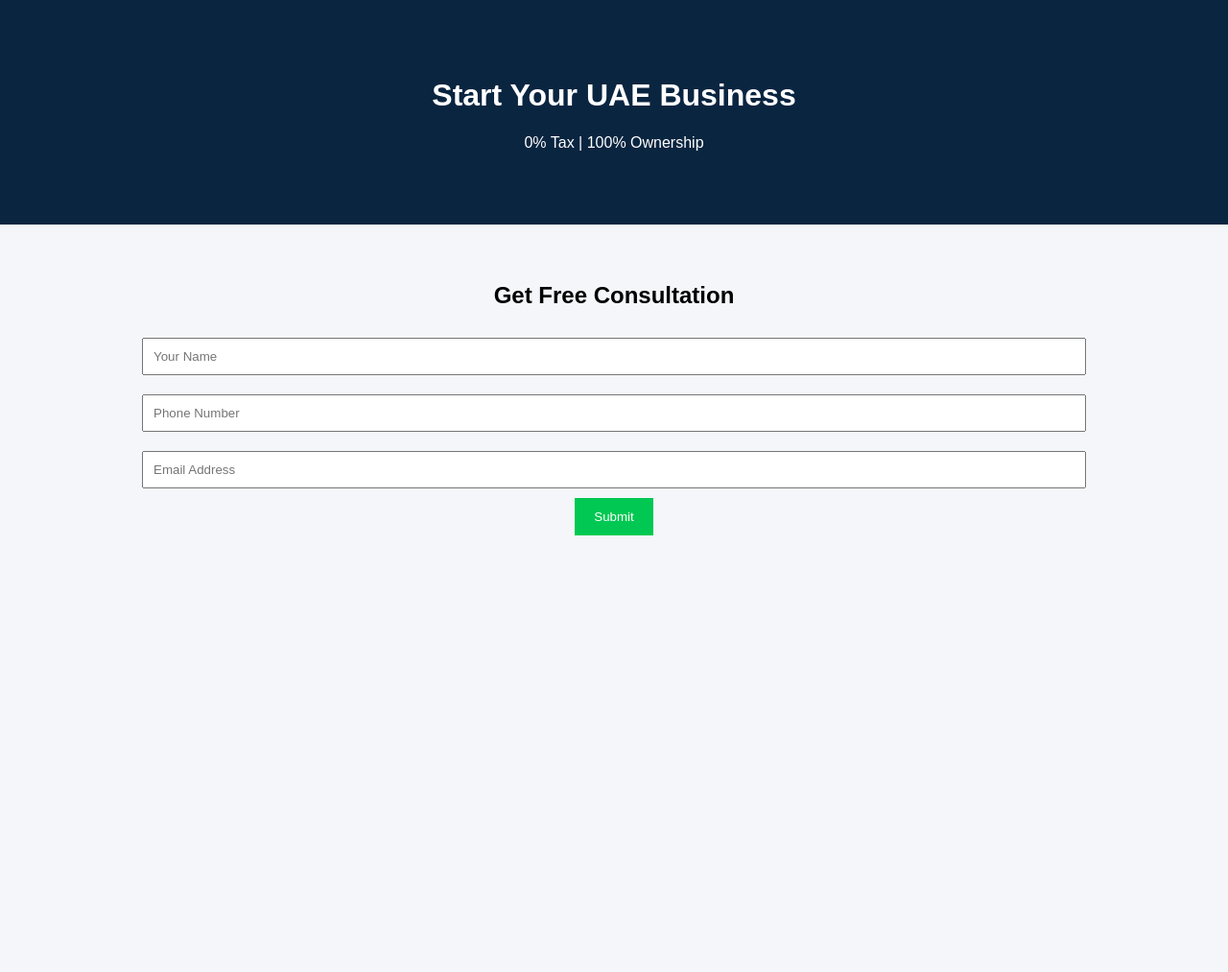
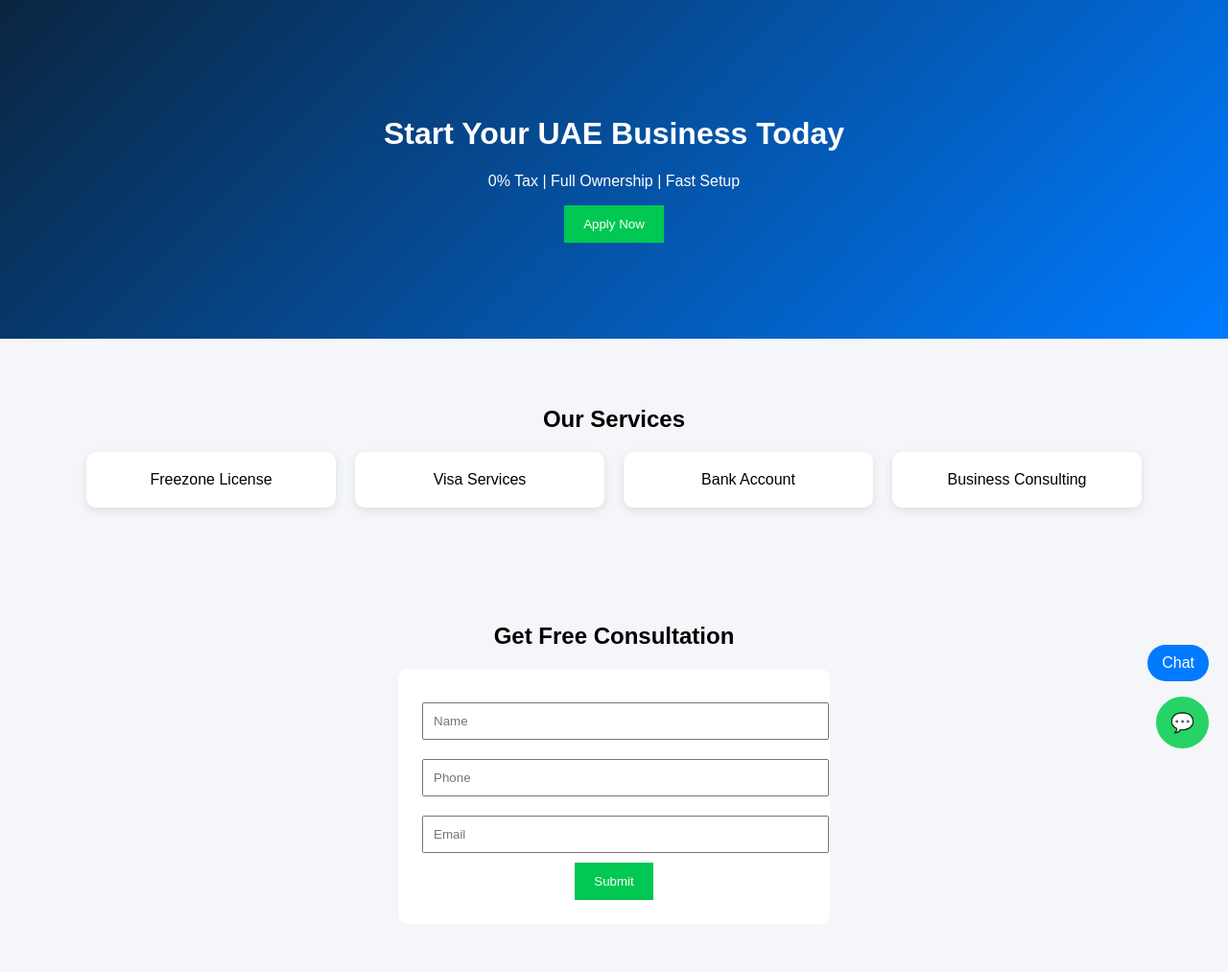
Before and after one commit to husain153/NEW-ONE, a plain HTML site: page index.html in a window 1280 px wide. Shown: the whole page at 96% size. Before the commit the page ends 800 px from the top, so only its background shows below. Drawn offline with Linux system fonts and the light colour scheme.

Commit message:
index.html

```diff
--- a/index.html
+++ b/index.html
@@ -5,54 +5,162 @@
 <meta name="viewport" content="width=device-width, initial-scale=1.0">
 <title>UAE Business Setup</title>
 
+<!-- FACEBOOK PIXEL -->
+<script>
+!function(f,b,e,v,n,t,s)
+{if(f.fbq)return;n=f.fbq=function(){n.callMethod?
+n.callMethod.apply(n,arguments):n.queue.push(arguments)};
+if(!f._fbq)f._fbq=n;n.push=n;n.loaded=!0;n.version='2.0';
+n.queue=[];t=b.createElement(e);t.async=!0;
+t.src=v;s=b.getElementsByTagName(e)[0];
+s.parentNode.insertBefore(t,s)}(window, document,'script',
+'https://connect.facebook.net/en_US/fbevents.js');
+
+fbq('init', 'YOUR_PIXEL_ID');
+fbq('track', 'PageView');
+</script>
+
 <style>
-body {font-family: Arial; margin:0; background:#f4f6f9;}
-
-.hero {
-background:#0a2540;
-color:white;
-text-align:center;
-padding:60px 20px;
+body{margin:0;font-family:Arial;background:#f4f6f9;}
+.hero{
+background:linear-gradient(135deg,#0a2540,#007bff);
+color:white;text-align:center;padding:100px 20px;
+}
+.btn{
+background:#00c853;color:white;padding:12px 20px;border:none;cursor:pointer;
+}
+.section{padding:50px 20px;text-align:center;}
+.grid{
+display:grid;
+grid-template-columns:repeat(auto-fit,minmax(250px,1fr));
+gap:20px;max-width:1100px;margin:auto;
+}
+.card{
+background:white;padding:20px;border-radius:10px;
+box-shadow:0 3px 10px rgba(0,0,0,0.1);
 }
 
-.btn {
-background:#00c853;
-color:white;
-padding:12px 20px;
-border:none;
-cursor:pointer;
+/* FORM */
+.form-box{
+background:white;padding:25px;border-radius:10px;
+max-width:400px;margin:auto;
+}
+input{width:100%;padding:10px;margin:10px 0;}
+
+/* WHATSAPP */
+.whatsapp{
+position:fixed;bottom:20px;right:20px;
+background:#25D366;color:white;padding:15px;
+border-radius:50%;text-decoration:none;font-size:20px;
 }
 
-.section {padding:40px; text-align:center;}
-
-input {
-width:80%;
-padding:10px;
-margin:10px;
+/* CHATBOT */
+.chatbot{
+position:fixed;bottom:90px;right:20px;
+background:white;width:300px;border-radius:10px;
+box-shadow:0 3px 10px rgba(0,0,0,0.2);
+display:none;
 }
-
+.chat-header{
+background:#007bff;color:white;padding:10px;
+border-radius:10px 10px 0 0;
+}
+.chat-body{padding:10px;font-size:14px;}
+.chat-btn{
+position:fixed;bottom:90px;right:20px;
+background:#007bff;color:white;padding:10px 15px;
+border-radius:20px;cursor:pointer;
+}
 </style>
 </head>
 
 <body>
 
+<!-- HERO -->
 <div class="hero">
-<h1>Start Your UAE Business</h1>
-<p>0% Tax | 100% Ownership</p>
+<h1>Start Your UAE Business Today</h1>
+<p>0% Tax | Full Ownership | Fast Setup</p>
+<button class="btn" onclick="scrollToForm()">Apply Now</button>
 </div>
 
+<!-- SERVICES -->
 <div class="section">
+<h2>Our Services</h2>
+<div class="grid">
+<div class="card">Freezone License</div>
+<div class="card">Visa Services</div>
+<div class="card">Bank Account</div>
+<div class="card">Business Consulting</div>
+</div>
+</div>
+
+<!-- FORM -->
+<div class="section" id="form">
 <h2>Get Free Consultation</h2>
+<div class="form-box">
 
-<form>
-<input type="text" placeholder="Your Name" required><br>
-<input type="tel" placeholder="Phone Number" required><br>
-<input type="email" placeholder="Email Address" required><br>
-
-<button class="btn">Submit</button>
+<form id="leadForm">
+<input type="text" id="name" placeholder="Name" required>
+<input type="tel" id="phone" placeholder="Phone" required>
+<input type="email" id="email" placeholder="Email" required>
+<button class="btn" type="submit">Submit</button>
 </form>
 
 </div>
+</div>
+
+<!-- WHATSAPP -->
+<a class="whatsapp" href="https://wa.me/971XXXXXXXXX">💬</a>
+
+<!-- CHATBOT -->
+<div class="chat-btn" onclick="toggleChat()">Chat</div>
+
+<div class="chatbot" id="chatbox">
+<div class="chat-header">Chat Support</div>
+<div class="chat-body">
+<p>Hi 👋 Want UAE business setup?</p>
+<button onclick="sendWhatsApp()">Yes</button>
+</div>
+</div>
+
+<script>
+function scrollToForm(){
+document.getElementById('form').scrollIntoView({behavior:'smooth'});
+}
+
+function toggleChat(){
+let box=document.getElementById("chatbox");
+box.style.display=box.style.display==="block"?"none":"block";
+}
+
+function sendWhatsApp(){
+window.open("https://wa.me/971XXXXXXXXX");
+}
+
+// FORM SUBMIT
+document.getElementById("leadForm").addEventListener("submit", function(e){
+e.preventDefault();
+
+let data={
+name:document.getElementById("name").value,
+phone:document.getElementById("phone").value,
+email:document.getElementById("email").value
+};
+
+// GOOGLE SHEET
+fetch("YOUR_GOOGLE_SCRIPT_URL",{
+method:"POST",
+body:JSON.stringify(data)
+})
+.then(res=>{
+alert("Submitted Successfully!");
+fbq('track','Lead');
+
+// AUTO WHATSAPP
+window.open("https://wa.me/971XXXXXXXXX?text=New Lead: "+data.name+" "+data.phone);
+});
+});
+</script>
 
 </body>
 </html>
```
